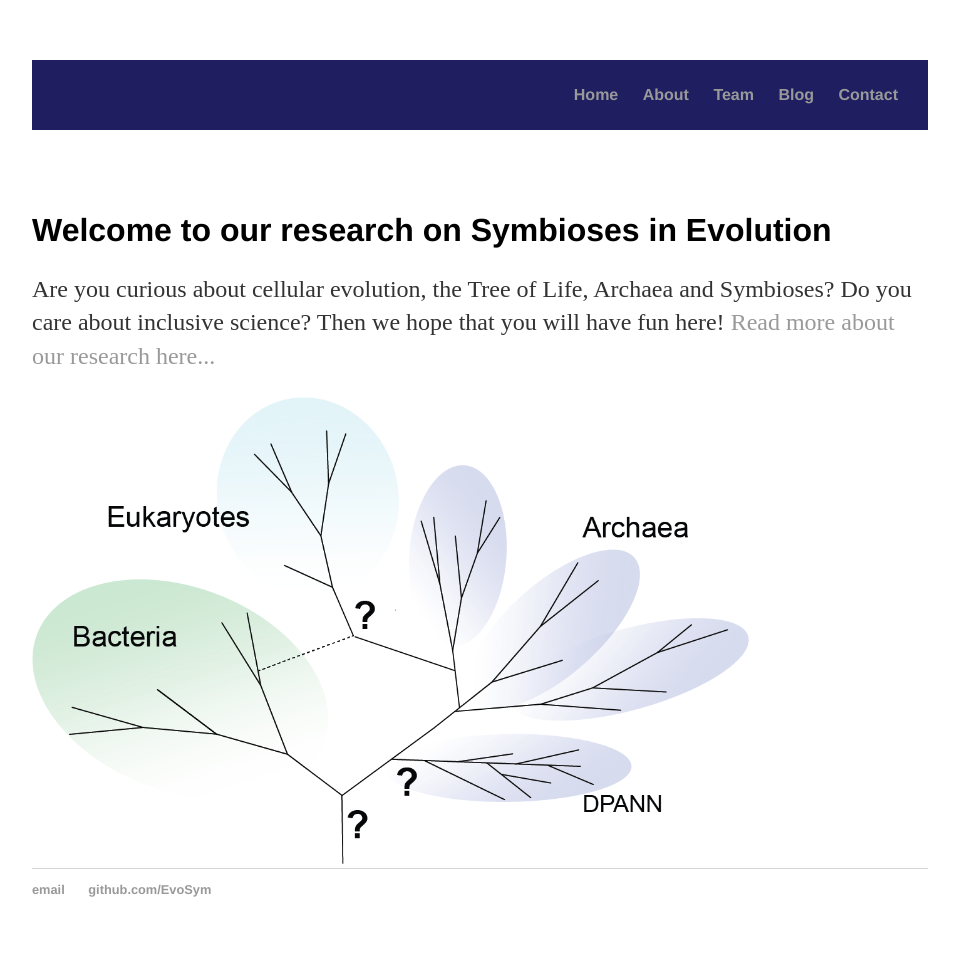
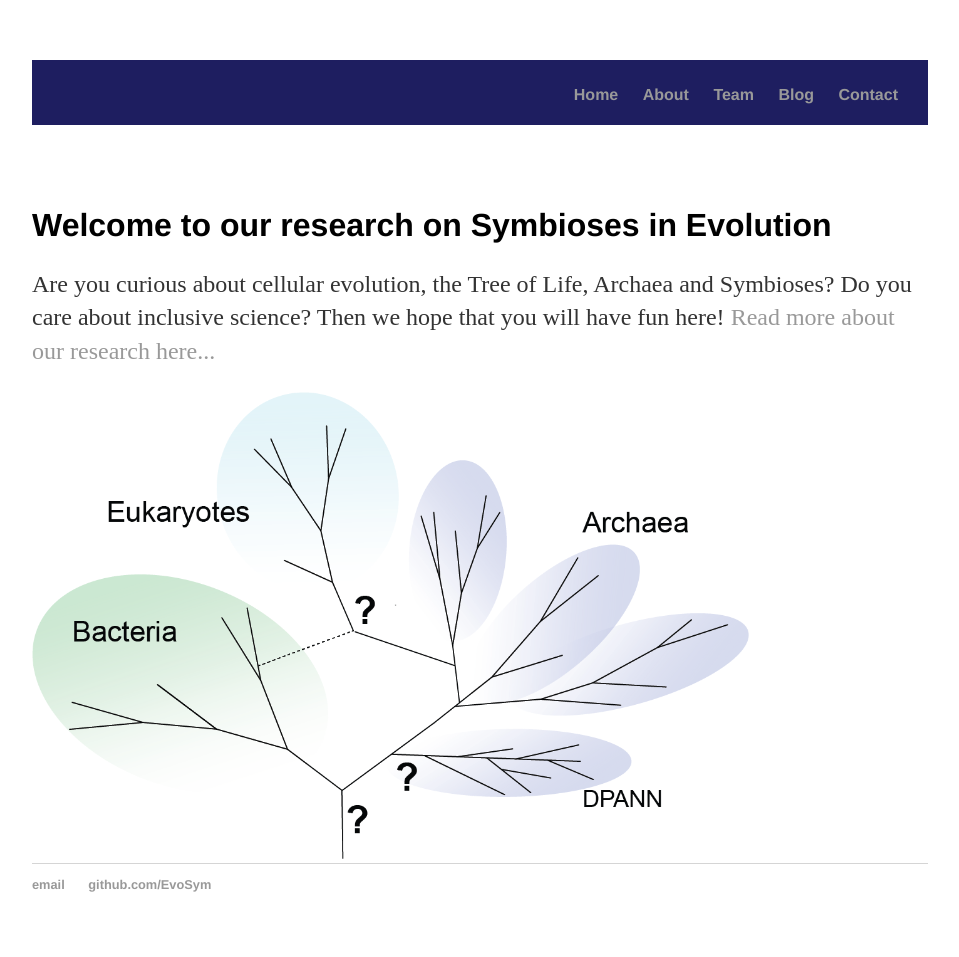
Before and after one commit to EvoSym/EvoSym.github.io, a Jekyll site: the page built from index.html, in a window 1280 px wide. Shown: the whole page, without its empty margins (160-1119 px from the left). Built offline with Jekyll 4.4.1, drawn with Linux system fonts in a browser that asks for light colours.

Commit message:
Update main.css

```diff
--- a/css/main.css
+++ b/css/main.css
@@ -1,15 +1,15 @@
 header {
     width: 100%;
-    height: 70px;
+    height: 65px;
     display: block;
     background-color: #1E1E60;
- }
+}
 nav {
     width: 100%;
-    height: 70px;
+    height: 65px;
     display: block;
     background-color: #1E1E60;
- }
+}
 body {
     margin: 60px auto;
     width: 70%;
@@ -20,6 +20,7 @@ nav ul {
     list-style: none;
     font-weight: bold;
     float: right;
+    vertical-align: middle;
 }
 footer ul {
     font-family:'Helvetica', 'Arial', 'Sans-Serif';
```
